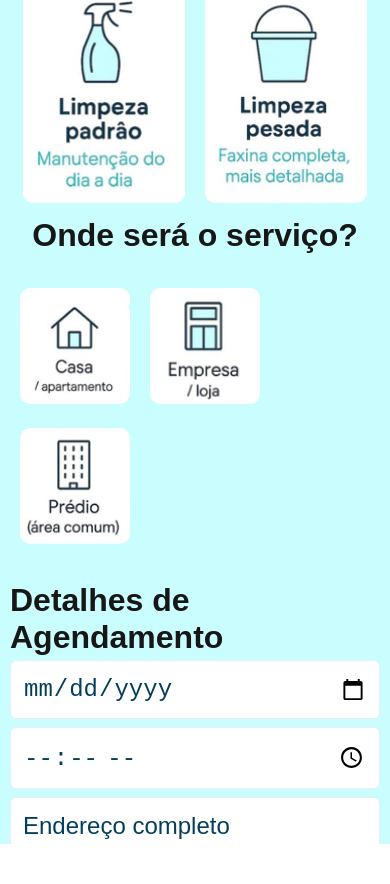
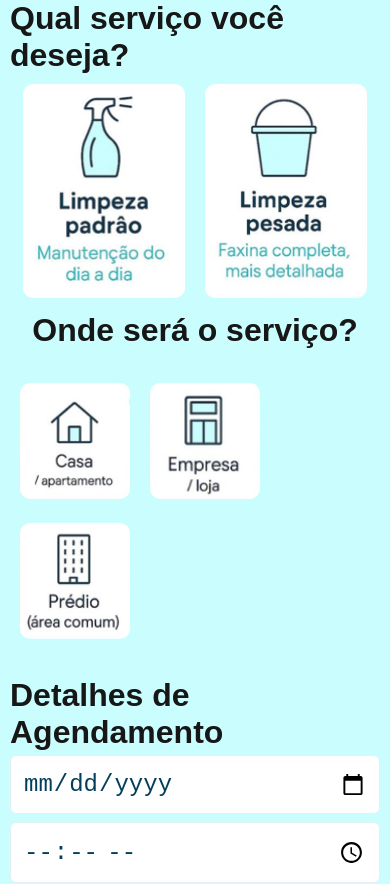
Before and after one commit to aldopedro/sumiclean, a Next.js app: page /home in a window 390 px wide. Shown: the top 884 px of the page. Before the commit the page ends 844 px from the top, so only its background shows below. Built offline with nearby package versions, Linux system fonts and the light colour scheme.

Commit message:
Ajustes de tela

```diff
--- a/src/app/home/page.module.css
+++ b/src/app/home/page.module.css
@@ -90,3 +90,10 @@
     color: #033f5c;
     margin-top: 16px;
 }
+
+@media screen and (max-width: 768px) {
+    .main {
+      height: auto;
+    }
+
+}
--- a/src/app/home/page.tsx
+++ b/src/app/home/page.tsx
@@ -123,6 +123,7 @@ const Home: React.FC = () => {
           <input className={styles.formInput}
             type="date"
             name="date"
+            placeholder="Data"
             id="date"
             value={date}
             onChange={e => setDate(e.target.value)}
@@ -130,8 +131,10 @@ const Home: React.FC = () => {
           <input className={styles.formInput}
             type="time"
             name="hour"
+            placeholder="Hora"
             id="hour"
-            min="09:00" max="17:00"
+            min="09:00"
+            max="17:00"
             value={hour}
             onChange={e => setHour(e.target.value)}
           />
```
